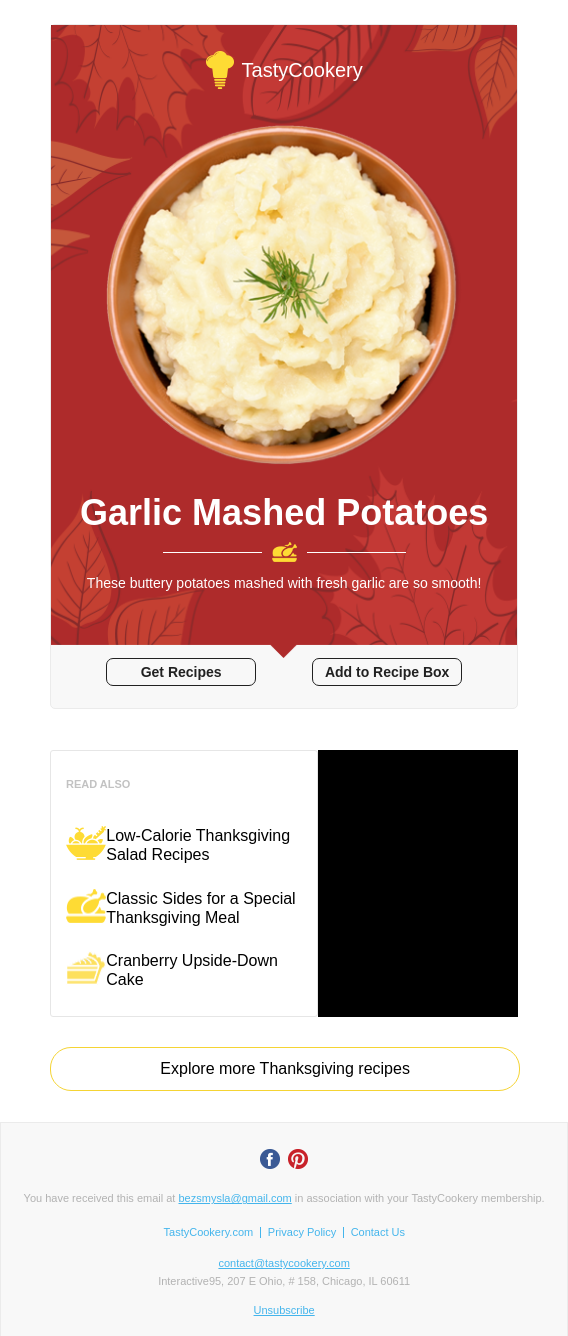
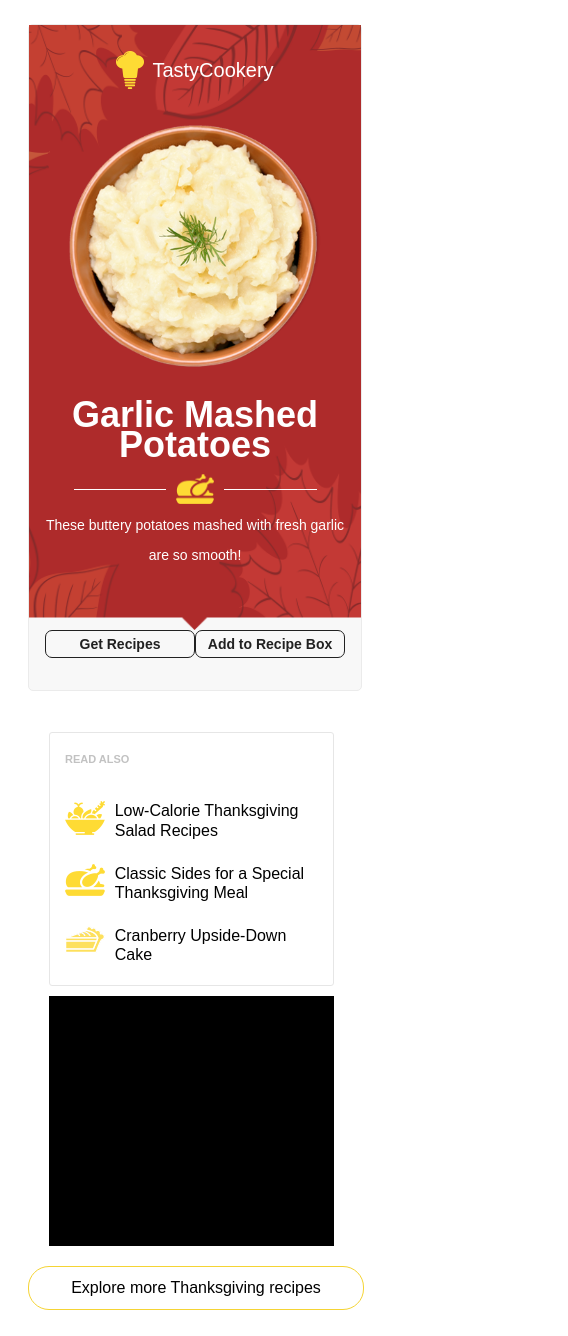
Before and after one commit to Aleksandra-Shevchenko/email, a plain HTML site: page index.html in a window 390 px wide. Shown: the top 1336 px of the page, 568 px wide, since content can reach past the window. Drawn offline with Linux system fonts and the light colour scheme; a web font is replaced by a local one.

Commit message:
resize and fonts

```diff
--- a/index.html
+++ b/index.html
@@ -4,8 +4,32 @@
   <meta http-equiv="Content-Type" content="text/html; charset=utf-8" >
   <meta name="viewport" content="width=device-width, initial-scale=1.0"/>
   <title>email</title>
-  <style type="text/css"></style>
+  <style type="text/css">
+    @import url('http://fonts.cdnfonts.com/css/pf-handbook-pro');
+    @media only screen and (max-width: 689px) {
+      img {
+        height: auto !important;
+        max-width: 100% !important;
+        width: auto !important;
+      }
+      .empty{
+        width: 0;
+      }
+    }
+    @media screen  and (max-width: 440px) {
+      .buttons {
+        width: 30px;
+      }
+    }
+    @media screen  and (max-width: 410px) {
+      .buttons {
+        width: 0;
+      }
+    }
+  </style>
 </head>
+
+
 
 <body style="margin: 0; padding: 0;">
   <table bgcolor="#ffffff" border="0" cellpadding="0" cellspacing="0" width="100%" style="margin: 0; padding: 0; background: #ffffff; min-width: 320px; font-size: 1px; line-height: normal;">
@@ -15,24 +39,26 @@
           <!-- само тело письма -->
           <table width="700" border="0" cellspacing="0" cellpadding="0" align="center" style="width: 100%; margin: 0; padding: 0">
             <tr>
-              <td width="100%" align="center" valign="top" style="padding: 24px 50px 41px 50px;">
+              <td width="100%" align="center" valign="top" style="padding: 24px 7.143% 41px;">
                 <!-- хедер -->
-                <table bgcolor="#f8f8f8" style="border: 1px solid #ebebeb; border-radius: 5px; margin: 0; padding: 0;" width="100%" cellspacing="0" cellpadding="0" align="center">
+                <table bgcolor="#f8f8f8" border="0" cellspacing="0" cellpadding="0" align="center" style="border: 1px solid #ebebeb; border-radius: 5px; margin: 0; padding: 0;" width="100%" >
                   <tr>
-                    <td valign="top" align="center" width="100%" height="629" style="background-image: url('images/header.png'); background-position: center; background-size: cover; background-repeat: no-repeat; margin: 0; padding: 0; max-width: 100%;">
+                    <td valign="top" align="center" width="100%" style="background-image: url('images/header.png'); background-position: center; background-size: cover; background-repeat: no-repeat; margin: 0; padding: 0; max-width: 100%; max-height: 629px;">
                       <table cellpadding="0" cellspacing="0" border="0" width="100%" style="margin: 0; padding: 26px 10px 60px 10px;">
                         <tr>
                           <td valign="top" align="center" height="38" style="padding: 0;">
-                            <table cellpadding="0" cellspacing="0" border="0" width="128px">
+                            <table cellpadding="0" cellspacing="0" border="0" style="min-width: 128px;">
                               <tr>
-                                <td valign="top" align="center" style="padding: 0 8px 0 0;"><img width="28" height="38" border="0" style="display: inline-block; outline:none; text-decoration:none;" alt="Картинка для рецепта 2" src="./images/logo.png"></td>
-                                <td valign="middle" align="center"><span style="font-family: Arial, Helvetica, Tahoma, sans-serif; font-size: 20px; line-height: 1.2; font-weight: 300; color: #ffffff; vertical-align: middle; padding: 0;">TastyCookery</span></td>
+                                <td valign="top" align="center" style="padding: 0 8px 0 0;">
+                                  <img width="28" height="38" border="0" style="display: inline-block; outline:none; text-decoration:none; width: 28px; height: 38px;" alt="Лого" src="./images/logo.png">
+                                </td>
+                                <td valign="middle" align="center"><span style="font-family: 'PF Handbook Pro', Arial, Helvetica, Tahoma, sans-serif; font-size: 20px; line-height: 1.2; font-weight: 300; color: #ffffff; vertical-align: middle; padding: 0;">TastyCookery</span></td>
                               </tr>
                             </table>
                           </td>
                         </tr>
                         <tr>
-                          <td valign="top" align="center" style="padding: 36px 0 32px 0;">
+                          <td valign="top" align="center" style="padding: 36px 30px 32px 30px;">
                             <img width="356" height="341" border="0" style="display: block; outline:none; text-decoration:none;" alt="Картинка основного блюда - пюре" src="./images/dish.png">
                           </td>
                         </tr>
@@ -68,13 +94,14 @@
                   </tr>
                   <!-- кнопки -->
                   <tr>
-                    <td align="center">
-                      <table cellpadding="0" cellspacing="0" border="0" width="356" height="50">
+                    <td align="center" valign="top" style="padding: 0 0 10px;">
+                      <table cellpadding="0" cellspacing="0" border="0" align="center" height="50" style="max-width: 356px;text-align: center;">
                         <tr>
-                            <td align="left" valign="top">
-                              <a href="#" target="_blank" style="display: block; width: 148px; height: 26px; font-family: Arial, Helvetica, Tahoma, sans-serif; color: #212121; font-size: 14px; line-height: 27px; font-weight: 700; text-decoration: none; border: 1px solid #212121; border-radius: 7px; text-align: center;">Get Recipes</a>
-                            </td>
-                          <td align="right" valign="top">
+                          <td align="center" valign="top" style="display:inline-block; padding: 0 0 10px;">
+                            <a href="#" target="_blank" style="display: block; width: 148px; height: 26px; font-family: Arial, Helvetica, Tahoma, sans-serif; color: #212121; font-size: 14px; line-height: 27px; font-weight: 700; text-decoration: none; border: 1px solid #212121; border-radius: 7px; text-align: center;">Get Recipes</a>
+                          </td>
+                          <td class="buttons" style="font-size: 0; line-height: 0; display:inline-block;" width="56px">&nbsp;</td>
+                          <td align="center" valign="top" style="display:inline-block; padding: 0 0 10px;">
                             <a href="#" target="_blank" style="display: block; width: 148px; height: 26px; font-family: Arial, Helvetica, Tahoma, sans-serif; color: #212121; font-size: 14px; line-height: 27px; font-weight: 700; text-decoration: none; border: 1px solid #212121; border-radius: 7px; text-align: center;">Add to Recipe Box</a>
                           </td>
                         </tr>
@@ -86,63 +113,61 @@
               </td>
             </tr>
 
-
             <!-- контент в двух колонках -->
             <tr>
-              <td align="center" valign="top" style="padding: 0 50px 30px 50px;" width="100%">
-                <table cellpadding="0" cellspacing="0" border="0" bgcolor="#ffffff" style="padding: 0;">
+              <td align="center" valign="top" style="padding: 0 7.143% 0; text-align: center;">
+                <table align="center" valign="top" cellpadding="0" cellspacing="0" border="0" bgcolor="#ffffff" style="padding: 0 7px 0 0;">
                   <tr>
                     <!-- Колонка 1 -->
-                    <td align="left" valign="top" width="49%" style="min-width: 200px">
+                    <td align="center" valign="top" width="285" style="min-width: 200px; max-width: 100%; min-width: 240px; display: inline-block; min-height: 250px; padding: 0 0 10px;">
                       <table cellpadding="0" cellspacing="0" border="0" width="100%"
-                        style="padding: 27px 11px 27px 15px; border: 1px solid #e6e6e6; border-radius: 3px;">
+                        style="padding: 20px 11px 20px 15px; border: 1px solid #e6e6e6; border-radius: 3px;">
                         <tr>
                           <td  colspan="3" align="left" valign="top" width="100%" style="font-family: Arial, Helvetica, Tahoma, sans-serif; font-size: 11px; line-height: 1.2; font-weight: 700; color: #c2c2c2; padding-bottom: 35px;">READ ALSO</td>
                         </tr>
                         <tr>
                           <td valign="top" align="center">
-                            <img width="40" height="34" border="0" style="display: block; outline:none; text-decoration:none;" alt="Картинка для рецепта 1" src="./images/icon1.png">
+                            <img width="40" height="34" border="0" style="display: block; outline:none; text-decoration:none; min-width: 40px;" alt="Картинка для рецепта 1" src="./images/icon1.png" >
                           </td>
-                          <td align="left" valign="top" width="16">&nbsp;</td>
-                          <td align="left" valign="top" width="200" style="display: block; padding-bottom: 24px;">
+                          <td align="left" valign="top" width="16"  style="font-size: 0; line-height: 0; width: 16px;">&nbsp;</td>
+                          <td align="left" valign="top" width="100%" style="display: block; padding-bottom: 24px;">
                             <span style="font-family: Arial, Helvetica, Tahoma, sans-serif; font-size: 16px; line-height: 1.2; font-weight: 400; color: #000000;">Low-Calorie Thanksgiving Salad Recipes</span>
                           </td>
                         </tr>
                         <tr>
                           <td valign="top" align="center">
-                            <img width="40" height="34" border="0" style="display: block; outline:none; text-decoration:none;" alt="Картинка для рецепта 2" src="./images/icon2.png">
+                            <img width="40" height="34" border="0" style="display: block; outline:none; text-decoration:none; min-width: 40px;" alt="Картинка для рецепта 2" src="./images/icon2.png">
                           </td>
                           <td align="left" valign="top" width="16">&nbsp;</td>
-                          <td align="left" valign="top" width="200" style="display: block; padding-bottom: 24px; outline:none; text-decoration:none;">
+                          <td align="left" valign="top" width="100%" style="display: block; padding-bottom: 24px; outline:none; text-decoration:none;">
                             <span style="font-family: Arial, Helvetica, Tahoma, sans-serif; font-size: 16px; line-height: 1.2; font-weight: 400; color: #000000;">Classic Sides for a Special Thanksgiving Meal</span>
                           </td>
                         </tr>
                         <tr>
                           <td valign="top" align="center">
-                            <img width="40" height="34" border="0" style="display: block; outline:none; text-decoration:none;" alt="Картинка для рецепта 2" src="./images/cake3.png">
+                            <img width="40" height="34" border="0" style="display: block; outline:none; text-decoration:none; min-width: 40px;" alt="Картинка для рецепта 2" src="./images/cake3.png">
                           </td>
                           <td align="left" valign="top" width="16">&nbsp;</td>
-                          <td align="left" valign="top" width="200" style="display: block; font-family: Arial, Helvetica, Tahoma, sans-serif; font-size: 16px; line-height: 1.2; font-weight: 400; color: #000000;">
+                          <td align="left" valign="top" width="100%" style="display: block; font-family: Arial, Helvetica, Tahoma, sans-serif; font-size: 16px; line-height: 1.2; font-weight: 400; color: #000000;">
                             <span style="font-family: Arial, Helvetica, Tahoma, sans-serif; font-size: 16px; line-height: 1.2; font-weight: 400; color: #000000;">Cranberry Upside-Down Cake</span>
                           </td>
                         </tr>
                       </table>
                     </td>
-
                     <!-- конец Колонки 1 -->
-                    <td style="font-size: 0; line-height: 0;" width="2%">&nbsp;</td>
+                    <td class="empty" style="font-size: 0; line-height: 0; display:inline-block;" width="16px">&nbsp;</td>
                     <!-- Колонка 3 -->
-                    <td align="right" valign="top" width="49%" bgcolor="#000000" style="min-width: 200px;"></td>
+                    <td align="center" valign="top" width="285" bgcolor="#000000" height="100%" style="min-width: 200px; display:inline-block; min-height: 250px; max-width: 100%;">
+                      <span width="100%" style="width: 100%;">&nbsp;</span>
+                    </td>
                   </tr>
                 </table>
-
               </td>
             </tr>
             <!-- конец контента в двух колонках -->
 
-
             <tr>
-              <td align="center" valign="top" width="100%" style="padding: 0 50px 31px 50px;">
+              <td align="center" valign="top" width="100%" style="padding: 20px 7.143% 31px;">
                 <a href="#" target="_blank" style="display: block; width: 100%; height: 42px; font-family: Arial, Helvetica, Tahoma, sans-serif; color: #000000; font-size: 16px; line-height: 42px; font-weight: 400; text-decoration: none; background-color: #ffffff;
                 border: 1px solid #f5d434; border-radius: 21px; text-align: center;">
                   <span style="font-family: Arial, Helvetica, Tahoma, sans-serif; color: #000000; font-size: 16px; line-height: 42px; font-weight: 400; text-decoration: none;">Explore more Thanksgiving recipes</span>
@@ -207,17 +232,11 @@
                       <a href="#" target="_blank" style="color: #44b5ec; text-decoration: underline; font-family: Arial, Helvetica, Tahoma, sans-serif; font-size: 11px; line-height: 18px; font-weight: 400;">Unsubscribe</a>
                     </td>
                   </tr>
-
                 </table>
-
               </td>
             </tr>
 
-
-
-
           </table>
-
         </td>
       </center>
     </tr>
@@ -225,5 +244,3 @@
 </body>
 
 </html>
-
-<!-- background-image: url('./images/.psd'); background-position: center; background-size: cover -->
```
